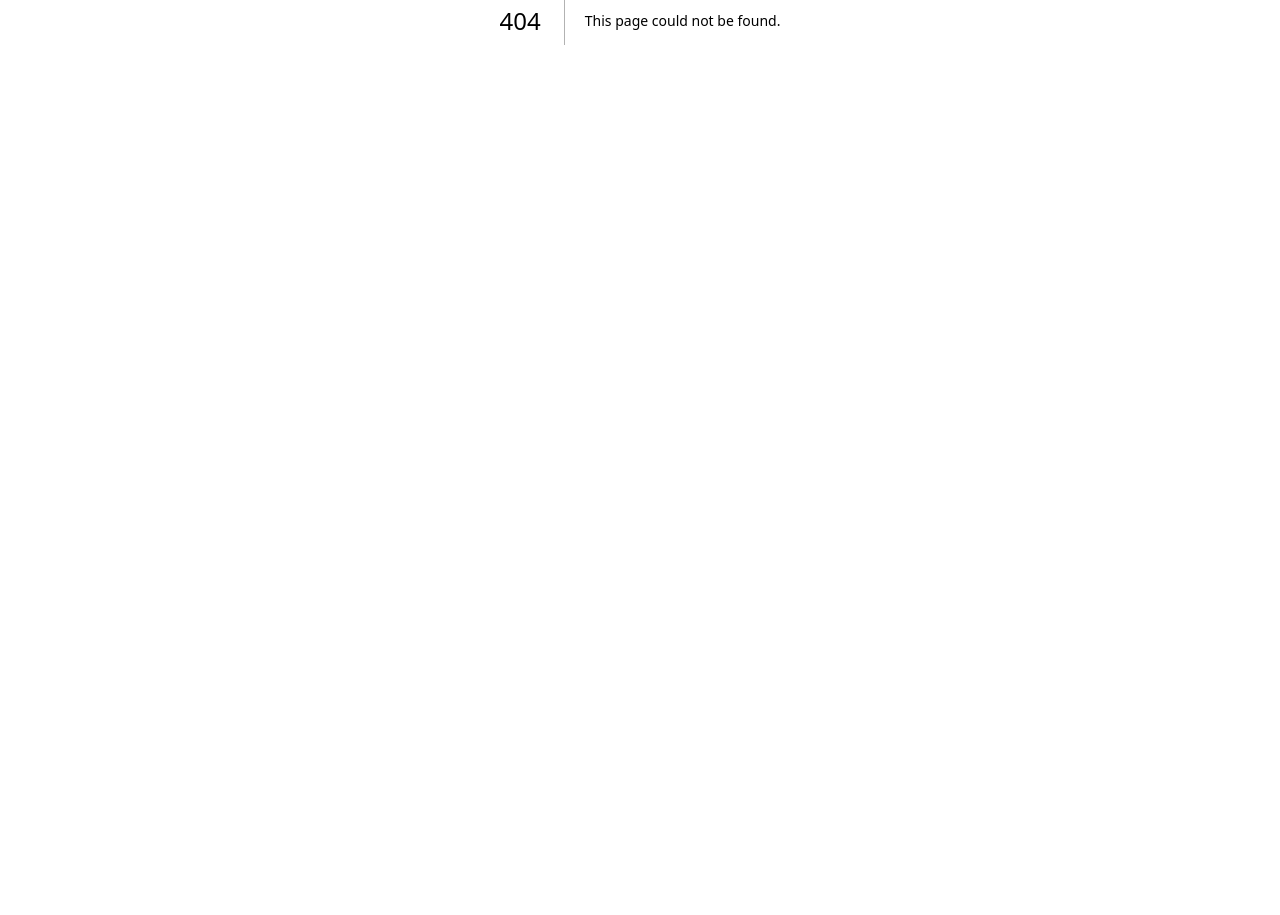
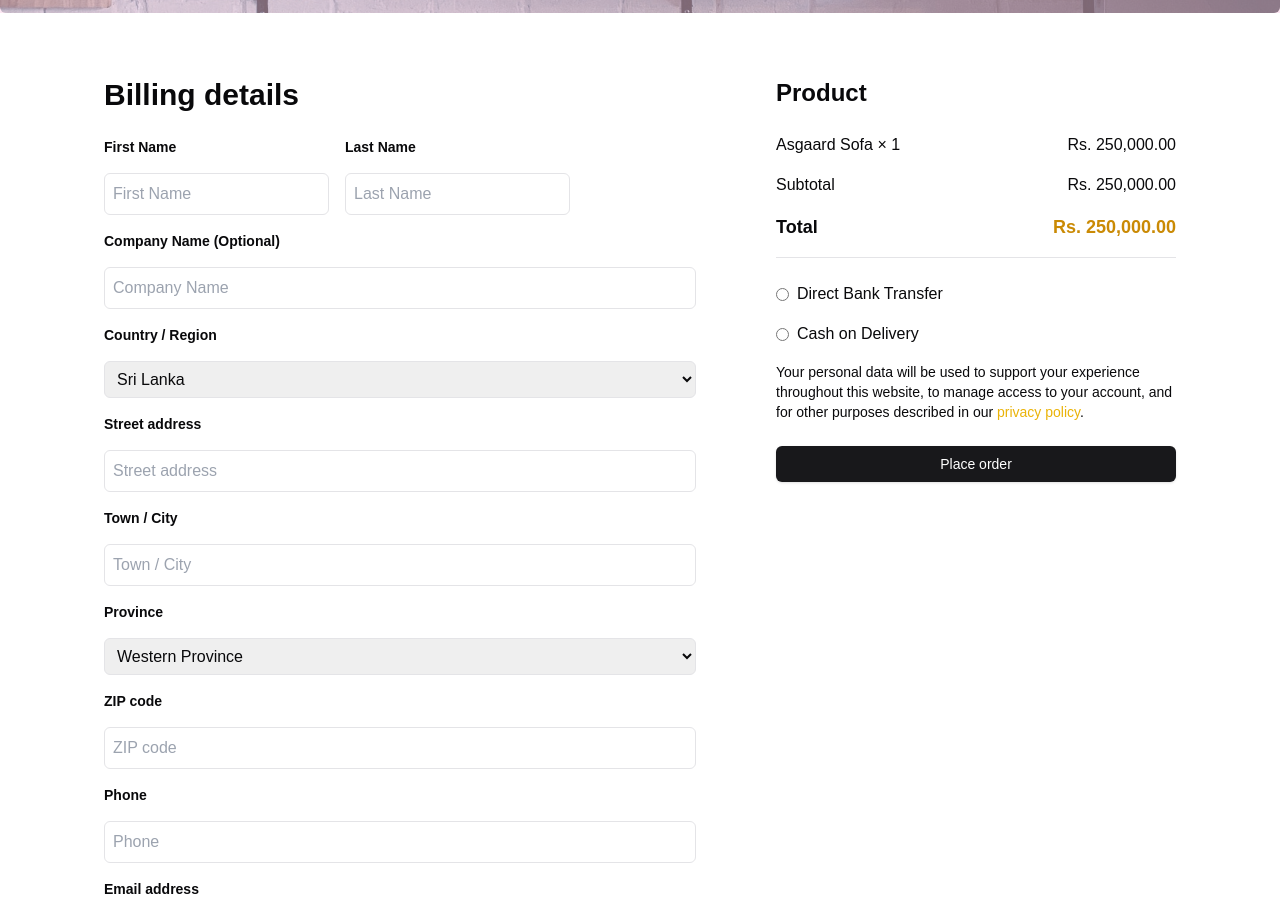
Before and after one commit to khani12335/hackthon, a Next.js app: page /shop/product/cart/checkout in a window 1280 px wide. Before the commit this address had no page. Shown: the part 380-1295 px from the top of the page. Before the commit the page ends 800 px from the top, so only its background shows below. Built offline with nearby package versions, Linux system fonts and the light colour scheme.

Commit message:
third-commit

```diff
--- /dev/null
+++ b/src/app/shop/product/cart/checkout/page.tsx
@@ -0,0 +1,272 @@
+"use client";
+import Footer from "@/components/Footer";
+import InfoSection from "@/components/Info";
+import NavBar from "@/components/NavBar";
+import { Button } from "@/components/ui/button";
+import { SlArrowRight } from "react-icons/sl";
+import Image from "next/image";
+import React, { useState } from "react";
+
+const CheckOut = () => {
+  const [selectedOption, setSelectedOption] = useState("");
+
+  return (
+    <div className="min-h-screen bg-white flex flex-col">
+      {/* Header Section */}
+      <NavBar />
+      <div className="relative w-full h-80">
+        <Image
+          src="/assest/img-18.jpg"
+          alt="shop"
+          layout="fill"
+          objectFit="cover"
+          className="rounded-md"
+        />
+        <div className="absolute inset-0 flex flex-col justify-center items-center bg-pink-200 bg-opacity-50">
+          <Image
+            src="/assest/logo.png" // Replace with the actual path to your image
+            alt="Logo"
+            width={77}
+            height={77}
+            className="mx-auto"
+          />
+          <h1 className="text-4xl font-bold ">Checkout</h1>
+          <p className="flex gap-4 mt-3">
+            <span className="text-2xl font-bold">Home</span>
+            <SlArrowRight className="mt-2" />
+            <span className="text-xl mt-1">Checkout</span>
+          </p>
+        </div>
+      </div>
+
+      <div className="container mx-auto px-6 lg:px-20 py-10 flex flex-col lg:flex-row gap-8">
+        {/* Billing Details */}
+        <div className="flex-1 bg-white p-6 rounded-md">
+          <h2 className="text-3xl font-bold mb-6">Billing details</h2>
+          <form className="flex flex-col gap-4">
+            {/* First Name and Last Name */}
+            <div className="flex flex-col lg:flex-row gap-4">
+              <div className="flex flex-col">
+                <label htmlFor="firstName" className="text-sm font-bold">
+                  First Name
+                </label>
+                <input
+                  type="text"
+                  id="firstName"
+                  className="border rounded-md p-2 mt-4"
+                  placeholder="First Name"
+                />
+              </div>
+              <div className="flex flex-col">
+                <label htmlFor="lastName" className="text-sm font-bold">
+                  Last Name
+                </label>
+                <input
+                  type="text"
+                  id="lastName"
+                  className="border rounded-md p-2 mt-4"
+                  placeholder="Last Name"
+                />
+              </div>
+            </div>
+
+            {/* Company Name */}
+            <div className="flex flex-col">
+              <label htmlFor="company" className="text-sm font-bold">
+                Company Name (Optional)
+              </label>
+              <input
+                type="text"
+                id="company"
+                className="border rounded-md p-2 mt-4"
+                placeholder="Company Name"
+              />
+            </div>
+
+            {/* Country / Region */}
+            <div className="flex flex-col">
+              <label htmlFor="country" className="text-sm font-bold">
+                Country / Region
+              </label>
+              <select id="country" className="border rounded-md p-2 mt-4">
+                <option>Sri Lanka</option>
+                <option>India</option>
+                <option>United States</option>
+              </select>
+            </div>
+
+            {/* Street Address */}
+            <div className="flex flex-col">
+              <label htmlFor="address" className="text-sm font-bold">
+                Street address
+              </label>
+              <input
+                type="text"
+                id="address"
+                className="border rounded-md p-2 mt-4"
+                placeholder="Street address"
+              />
+            </div>
+
+            {/* Town / City */}
+            <div className="flex flex-col">
+              <label htmlFor="city" className="text-sm font-bold">
+                Town / City
+              </label>
+              <input
+                type="text"
+                id="city"
+                className="border rounded-md p-2 mt-4"
+                placeholder="Town / City"
+              />
+            </div>
+
+            {/* Province */}
+            <div className="flex flex-col">
+              <label htmlFor="province" className="text-sm font-bold">
+                Province
+              </label>
+              <select id="province" className="border rounded-md p-2 mt-4">
+                <option>Western Province</option>
+                <option>Central Province</option>
+                <option>Southern Province</option>
+              </select>
+            </div>
+
+            {/* ZIP Code */}
+            <div className="flex flex-col">
+              <label htmlFor="zip" className="text-sm font-bold">
+                ZIP code
+              </label>
+              <input
+                type="text"
+                id="zip"
+                className="border rounded-md p-2 mt-4"
+                placeholder="ZIP code"
+              />
+            </div>
+
+            {/* Phone */}
+            <div className="flex flex-col">
+              <label htmlFor="phone" className="text-sm font-bold">
+                Phone
+              </label>
+              <input
+                type="text"
+                id="phone"
+                className="border rounded-md p-2 mt-4"
+                placeholder="Phone"
+              />
+            </div>
+
+            {/* Email Address */}
+            <div className="flex flex-col">
+              <label htmlFor="email" className="text-sm font-bold">
+                Email address
+              </label>
+              <input
+                type="email"
+                id="email"
+                className="border rounded-md p-2 mt-4"
+                placeholder="Email address"
+              />
+            </div>
+
+            {/* Additional Information */}
+            <div className="flex flex-col">
+              <label htmlFor="additional" className="text-sm font-bold">
+                Additional Information
+              </label>
+              <textarea
+                id="additional"
+                rows={4}
+                className="border rounded-md p-2 mt-4"
+                placeholder="Additional information"
+              ></textarea>
+            </div>
+          </form>
+        </div>
+
+        {/* Order Summary */}
+        <div className="flex flex-col bg-white p-6 rounded-md flex-1 max-w-md">
+          <h2 className="text-2xl font-bold mb-6">Product</h2>
+          <div className="flex flex-col gap-4">
+            {/* Subtotal */}
+            <div className="flex justify-between">
+              <span>Asgaard Sofa × 1</span>
+              <span>Rs. 250,000.00</span>
+            </div>
+            <div className="flex justify-between">
+              <span>Subtotal</span>
+              <span>Rs. 250,000.00</span>
+            </div>
+            {/* Total */}
+            <div className="flex justify-between font-bold text-lg border-b pb-4">
+              <span>Total</span>
+              <span className="text-yellow-600">Rs. 250,000.00</span>
+            </div>
+          </div>
+
+          {/* Payment Options */}
+          <div className="mt-6 flex flex-col gap-4">
+            {/* Cash on Delivery Option */}
+            <label className="flex items-center gap-2">
+              <input
+                type="radio"
+                name="payment"
+                className="accent-black"
+                onChange={() => setSelectedOption("cod")}
+                checked={selectedOption === "cod"}
+              />
+              Direct Bank Transfer
+            </label>
+            {selectedOption === "cod" && (
+              <p className="text-sm text-gray-600">
+                You have chosen Direct Bank Transfer. Please transfer the amount
+                to the provided bank details.
+              </p>
+            )}
+
+            {/* Another Payment Option Example */}
+            <label className="flex items-center gap-2">
+              <input
+                type="radio"
+                name="payment"
+                className="accent-black"
+                onChange={() => setSelectedOption("bankTransfer")}
+                checked={selectedOption === "bankTransfer"}
+              />
+              Cash on Delivery
+            </label>
+            {selectedOption === "bankTransfer" && (
+              <p className="text-sm text-gray-600">
+                You have chosen Cash on Delivery. Please have the exact amount
+                ready.
+              </p>
+            )}
+            <p className="text-sm">
+              Your personal data will be used to support your experience
+              throughout this website, to manage access to your account, and for
+              other purposes described in our{" "}
+              <a href="#" className="text-yellow-500">
+                privacy policy
+              </a>
+              .
+            </p>
+          </div>
+
+          {/* Place Order Button */}
+          <div className="mt-6">
+            <Button className="w-full text-white py-3 rounded-md hover:bg-yellow-600">
+              Place order
+            </Button>
+          </div>
+        </div>
+      </div>
+      <InfoSection />
+      <Footer />
+    </div>
+  );
+};
+
+export default CheckOut;
```
